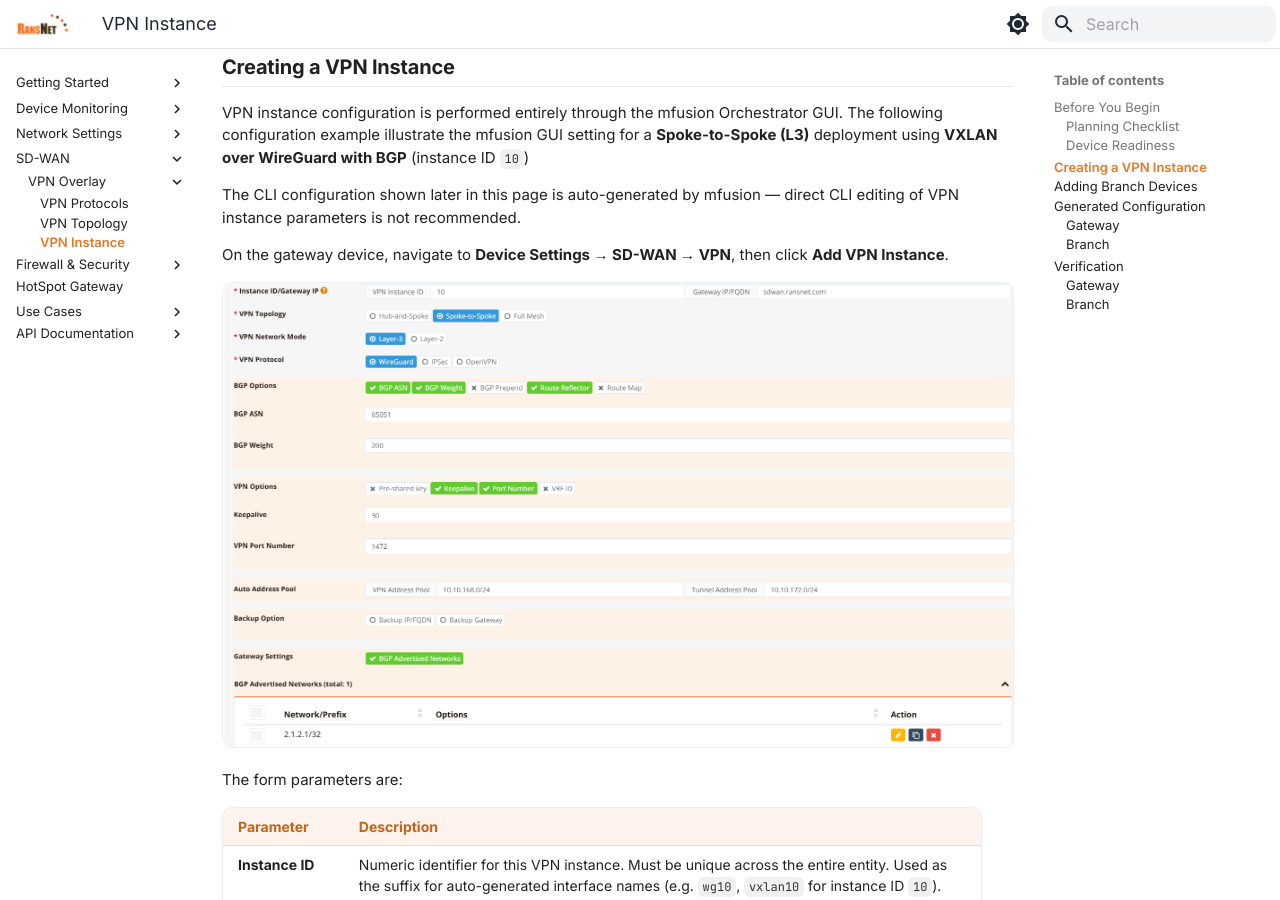
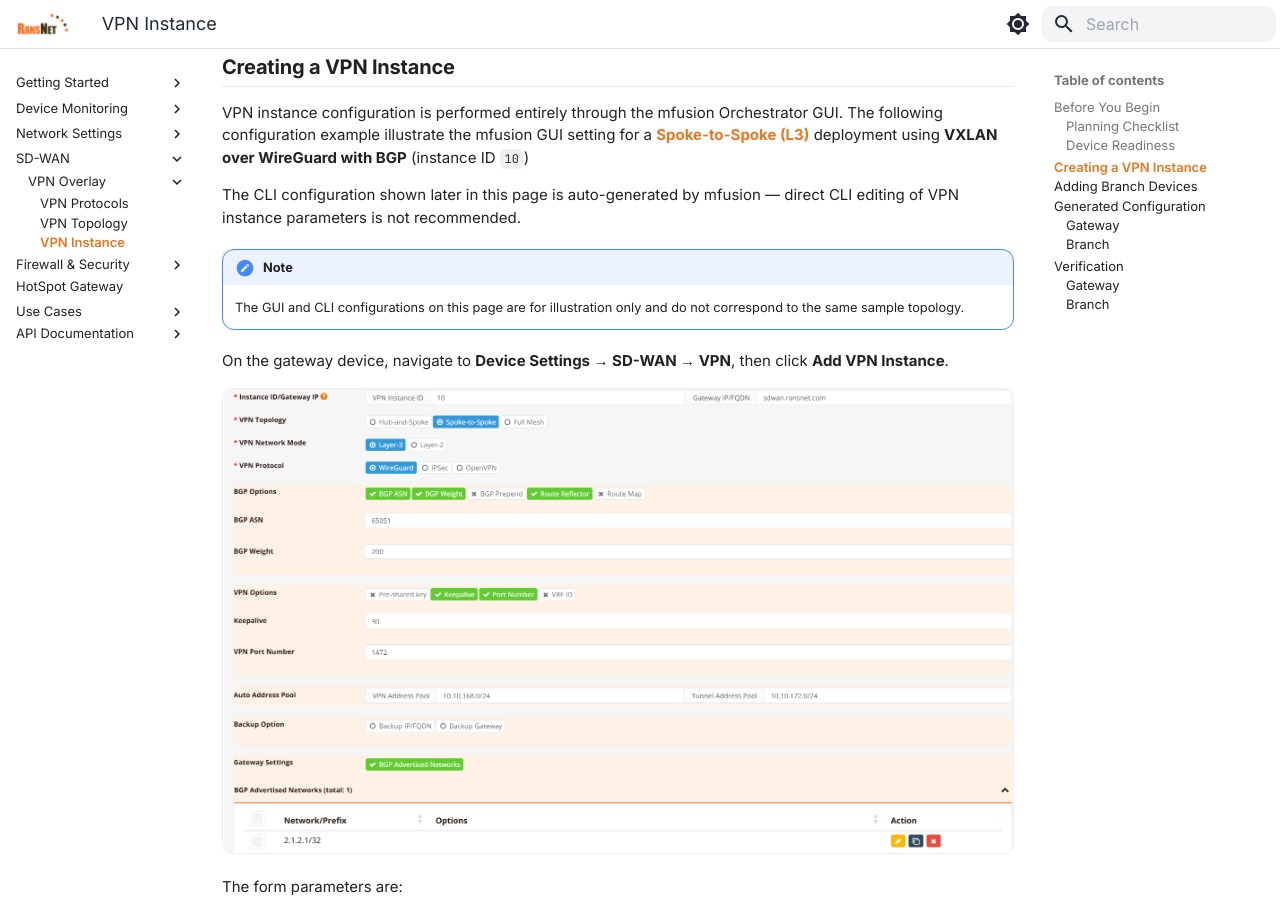
Before and after one commit to RansNet/docs, an MkDocs documentation site: the page built from docs/sdwan/vpn/instance.md, in a window 1280 px wide and 900 px high, scrolled down 1607 px. Built offline with MkDocs 1.6.1 and Material for MkDocs 9.7.7, drawn with Linux system fonts in a browser that asks for light colours.

Commit message:
Update instance.md

```diff
--- a/docs/sdwan/vpn/instance.md
+++ b/docs/sdwan/vpn/instance.md
@@ -41,9 +41,12 @@
 
 ## Creating a VPN Instance
 
-VPN instance configuration is performed entirely through the mfusion Orchestrator GUI. The following configuration example illustrate the mfusion GUI setting for a **Spoke-to-Spoke (L3)** deployment using **VXLAN over WireGuard with BGP** (instance ID `10`)
+VPN instance configuration is performed entirely through the mfusion Orchestrator GUI. The following configuration example illustrate the mfusion GUI setting for a [**Spoke-to-Spoke (L3)**](topology.md#spoke-to-spoke-l3) deployment using **VXLAN over WireGuard with BGP** (instance ID `10`)
 
 The CLI configuration shown later in this page is auto-generated by mfusion — direct CLI editing of VPN instance parameters is not recommended.
+
+!!! note
+    The GUI and CLI configurations on this page are for illustration only and do not correspond to the same sample topology.
 
 On the gateway device, navigate to **Device Settings → SD-WAN → VPN**, then click **Add VPN Instance**.
 
```
